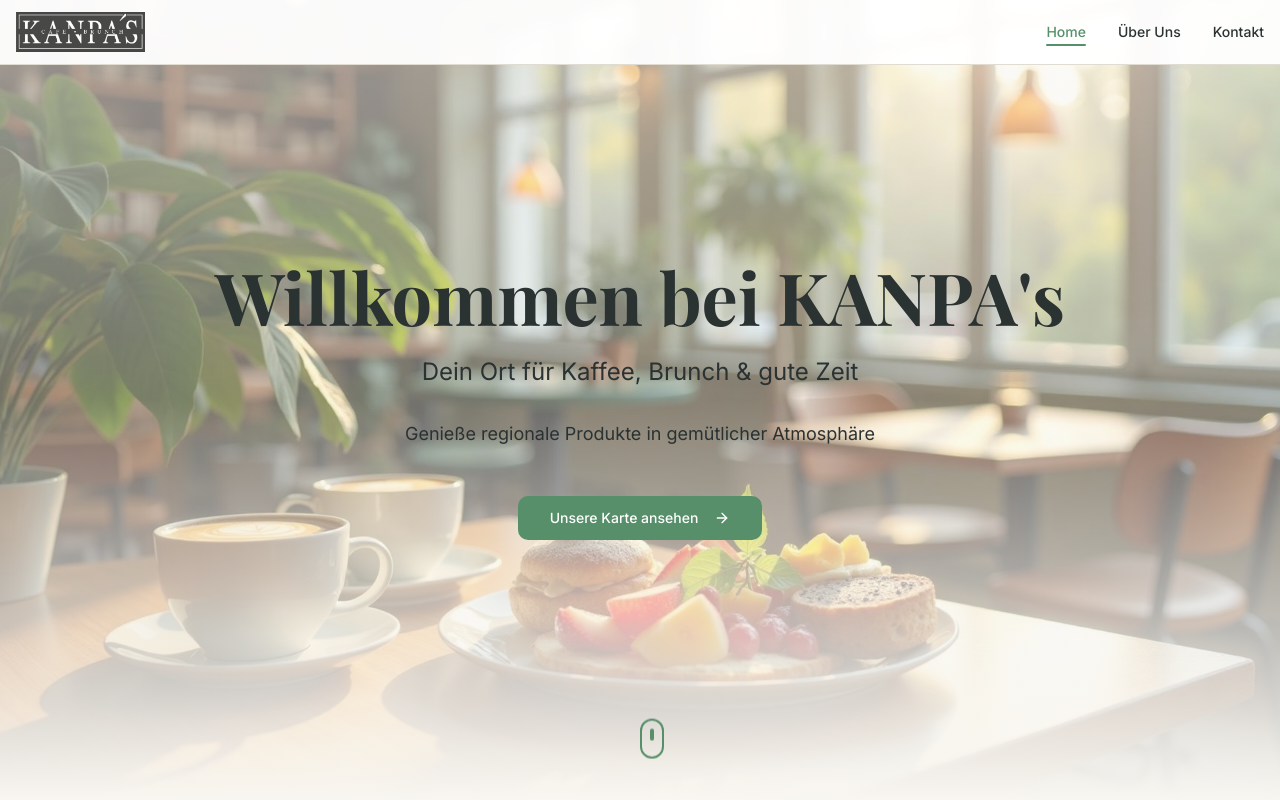
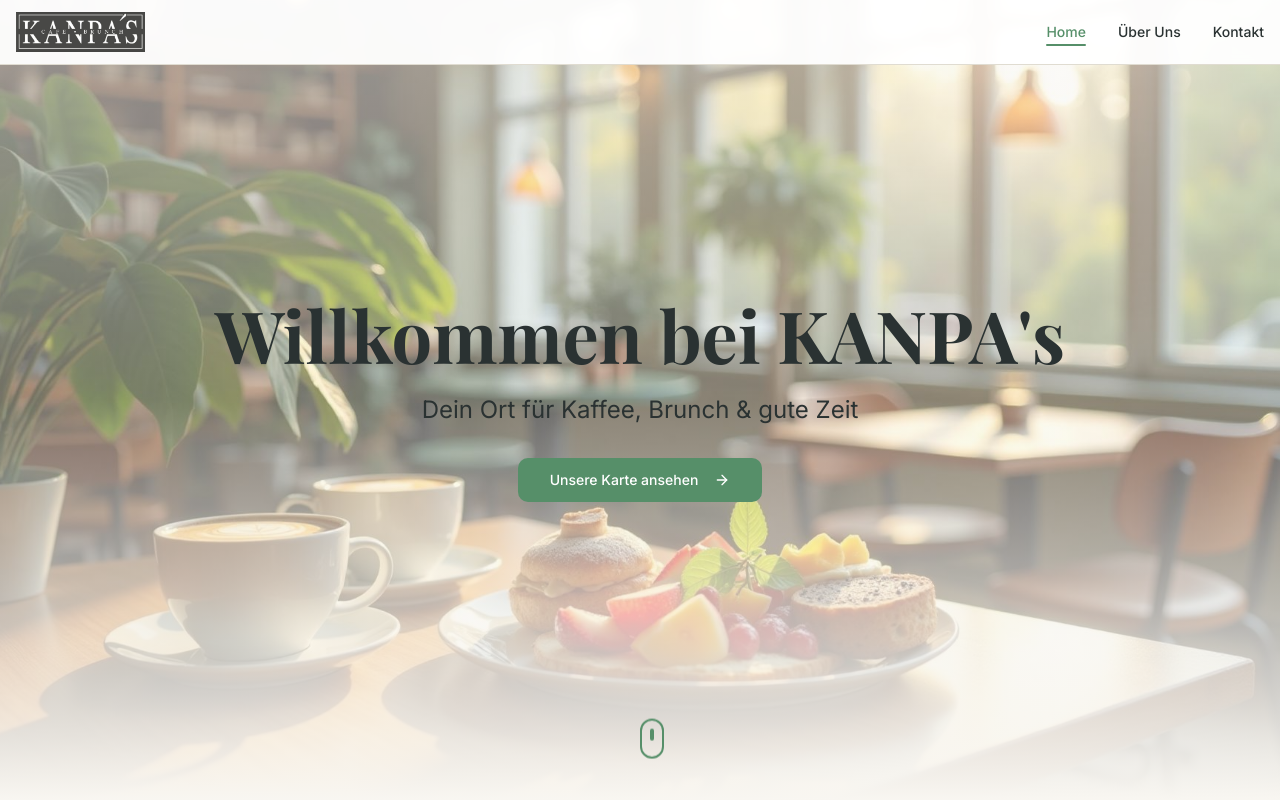
Before and after one commit to avn-dev/kanpas-cozy-corner, a React (Vite) app: page / in a window 1280 px wide. Shown: the top 800 px of the page. Built offline with nearby package versions, Linux system fonts and the light colour scheme; the HTML template or start-up script is replaced by a standard one.

Commit message:
preis changes

```diff
--- a/src/components/Hero.tsx
+++ b/src/components/Hero.tsx
@@ -23,9 +23,6 @@ const Hero = () => {
         </h1>
         <p className="text-xl md:text-2xl mb-8 max-w-2xl mx-auto animate-fade-in" style={{ animationDelay: "0.2s" }}>
           Dein Ort für Kaffee, Brunch & gute Zeit
-        </p>
-        <p className="text-lg mb-12 max-w-xl mx-auto animate-fade-in" style={{ animationDelay: "0.3s" }}>
-          Genieße regionale Produkte in gemütlicher Atmosphäre
         </p>
         <div className="flex flex-col sm:flex-row gap-4 justify-center animate-fade-in" style={{ animationDelay: "0.4s" }}>
           <Link to="/menu">
```
